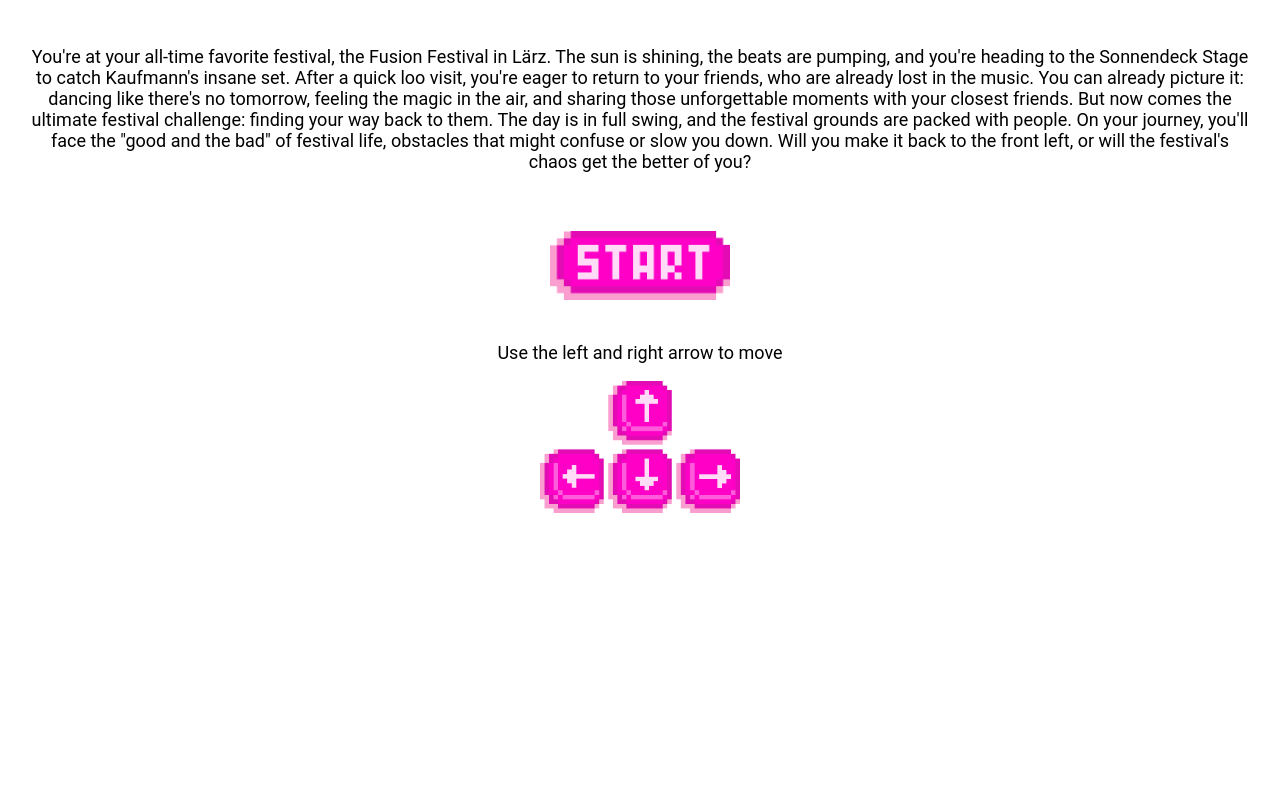
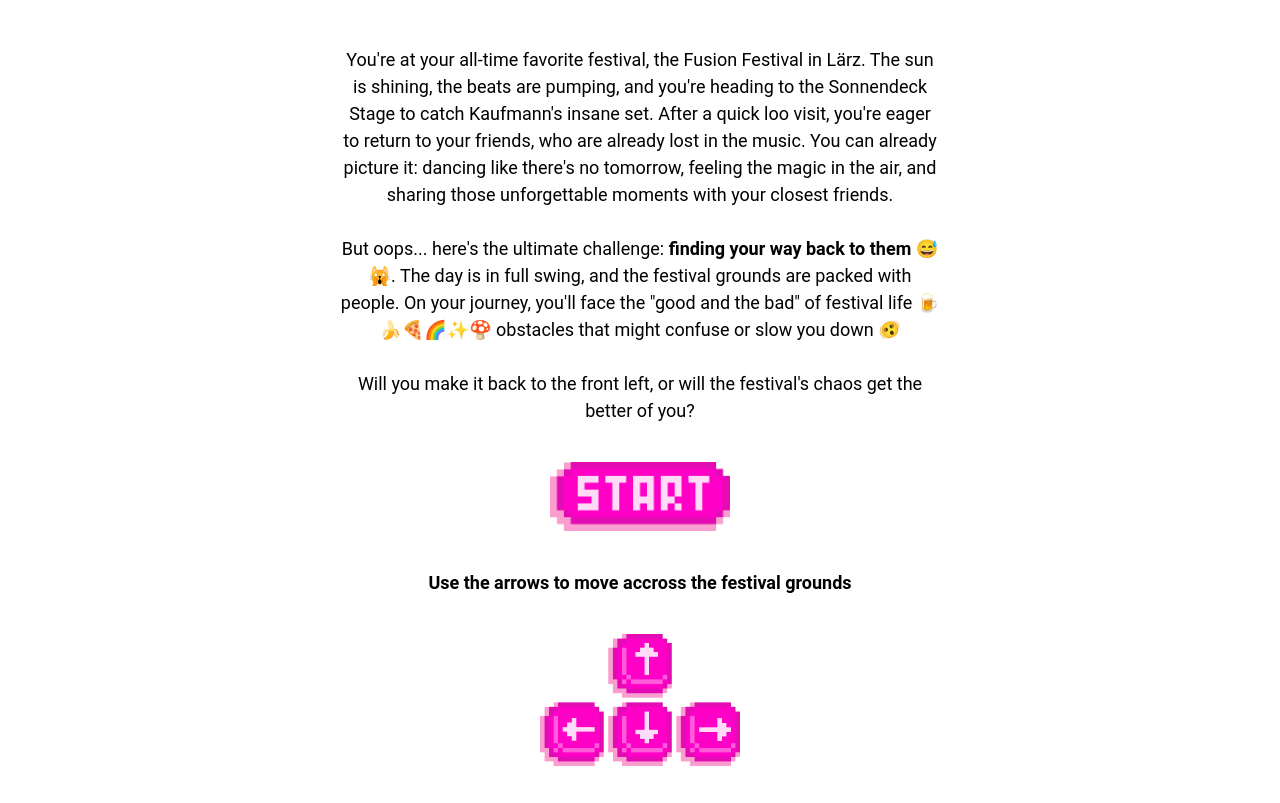
Before and after one commit to esmeecodes/Festival_game, a plain HTML site: page index.html in a window 1280 px wide. Drawn offline with Linux system fonts and the light colour scheme.

Commit message:
small styling

```diff
--- a/index.html
+++ b/index.html
@@ -18,16 +18,22 @@
           visit, you're eager to return to your friends, who are already lost in
           the music. You can already picture it: dancing like there's no
           tomorrow, feeling the magic in the air, and sharing those
-          unforgettable moments with your closest friends. But now comes the
-          ultimate festival challenge: finding your way back to them. The day is
-          in full swing, and the festival grounds are packed with people. On
-          your journey, you'll face the "good and the bad" of festival life,
-          obstacles that might confuse or slow you down. Will you make it back
-          to the front left, or will the festival's chaos get the better of you?
+          unforgettable moments with your closest friends.
+          <br /><br />
+          But oops... here's the ultimate challenge:
+          <b>finding your way back to them</b> 😅🙀. The day is in full swing,
+          and the festival grounds are packed with people. On your journey,
+          you'll face the "good and the bad" of festival life 🍺🍌🍕🌈✨🍄
+          obstacles that might confuse or slow you down 🫨
+
+          <br /><br />
+          Will you make it back to the front left, or will the festival's chaos
+          get the better of you?
         </p>
-        <br />
         <img src="/images/startbutton.png" id="start-button" />
-        <p>Use the left and right arrow to move</p>
+        <p id="essentials">
+          Use the arrows to move accross the festival grounds
+        </p>
         <img src="./images/arrowspink.png" alt="" class="arrows-img" />
       </div>
 
--- a/styles/style.css
+++ b/styles/style.css
@@ -1,12 +1,19 @@
 body {
   padding: 0;
-  text-align: center;
+  display: flex;
+  justify-content: center;
 }
 
 #game-intro {
   padding: 20px 20px;
   font-size: 18px;
   font-family: "Roboto", sans-serif;
+  max-width: 600px;
+  line-height: 1.5;
+  display: flex;
+  flex-direction: column;
+  align-items: center;
+  text-align: center;
 }
 
 #game-container {
@@ -59,6 +66,7 @@ body {
 
 .arrows-img {
   width: 200px;
+  margin: 20px;
 }
 
 #start-button {
@@ -106,3 +114,7 @@ stats p {
   font-weight: bold;
   font-size: 30px;
 }
+
+#essentials {
+  font-weight: bold;
+}
```
